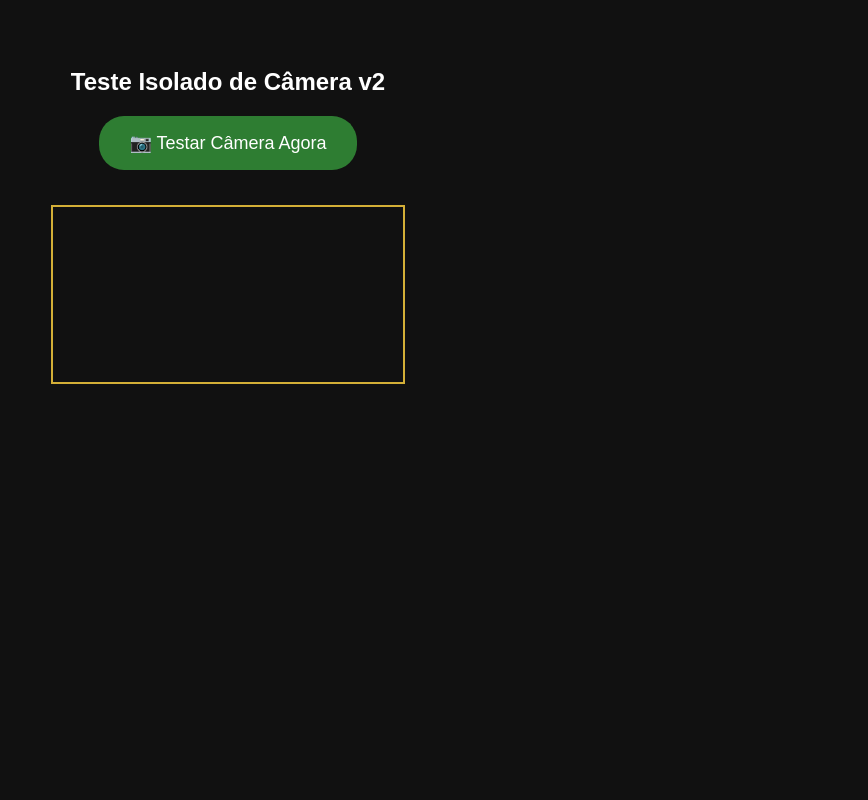
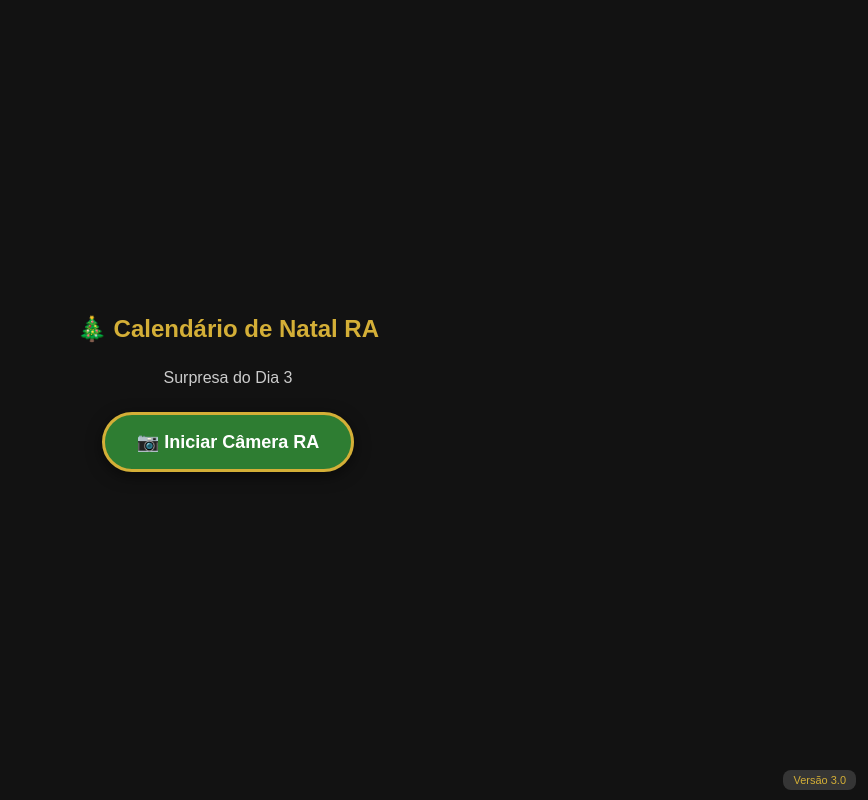
Before and after one commit to raphafaleiros/calendario, a plain HTML site: page index.html in a window 1280 px wide. Shown: the whole page, without its empty margins (412-1280 px from the left). Drawn offline with Linux system fonts and the light colour scheme.

Commit message:
Update index.html

```diff
--- a/index.html
+++ b/index.html
@@ -3,29 +3,136 @@
 <head>
   <meta charset="UTF-8">
   <meta name="viewport" content="width=device-width, initial-scale=1.0">
-  <title>Teste de Câmera</title>
+  <title>Calendário de Natal RA</title>
+
+  <!-- Motores oficiais compatíveis -->
+  <script src="https://aframe.io"></script>
+  <script src="https://jsdelivr.net"></script>
+
+  <style>
+    html, body {
+      margin: 0; padding: 0; width: 100vw; height: 100vh; overflow: hidden;
+      font-family: sans-serif;
+    }
+    #tela-inicio {
+      position: fixed; top: 0; left: 0; width: 100vw; height: 100vh;
+      display: flex; flex-direction: column; align-items: center; justify-content: center;
+      background: #121212; color: #fff; z-index: 99999; text-align: center; padding: 20px; box-sizing: border-box;
+    }
+    #btn-iniciar {
+      background: #2e7d32; color: #fff; border: 3px solid #d4af37;
+      padding: 16px 32px; border-radius: 30px; font-size: 18px; font-weight: bold;
+      cursor: pointer; box-shadow: 0 4px 15px rgba(0,0,0,0.5);
+    }
+    #aviso-topo {
+      position: fixed; top: 20px; left: 50%; transform: translateX(-50%);
+      background: rgba(0, 0, 0, 0.8); color: #fff; padding: 10px 18px;
+      border-radius: 20px; font-size: 13px; font-weight: bold;
+      z-index: 99998; text-align: center; width: 85%; max-width: 320px; display: none;
+    }
+    #botao-som {
+      position: fixed; bottom: 25px; left: 50%; transform: translateX(-50%);
+      background: #b30000; color: #fff; border: 2px solid #d4af37;
+      padding: 12px 24px; border-radius: 25px; font-size: 15px; font-weight: bold;
+      cursor: pointer; z-index: 99998; display: none;
+    }
+    /* ETIQUETA DE VERSÃO (Removeremos depois que estiver tudo 100%) */
+    #etiqueta-versao {
+      position: fixed; bottom: 10px; right: 12px;
+      background: rgba(255, 255, 255, 0.15); color: #d4af37;
+      padding: 4px 10px; border-radius: 8px; font-size: 11px;
+      z-index: 999999; pointer-events: none;
+    }
+  </style>
 </head>
-<body style="background:#111; color:#fff; font-family:sans-serif; text-align:center; padding-top:40px;">
+<body>
 
-  <h2>Teste Isolado de Câmera v2</h2>
-  <button onclick="ligar()" style="padding:16px 30px; font-size:18px; background:#2e7d32; color:#fff; border:none; border-radius:25px;">
-    📷 Testar Câmera Agora
-  </button>
+  <!-- Etiqueta visível para confirmar que o navegador carregou a versão nova -->
+  <div id="etiqueta-versao">Versão 3.0</div>
 
-  <p id="aviso" style="color:#ffeb3b; margin-top:20px; padding:0 15px;"></p>
-  <video id="video" autoplay playsinline style="width:90%; max-width:350px; margin-top:15px; border:2px solid #d4af37;"></video>
+  <!-- Tela inicial com botão para liberar a câmera no clique -->
+  <div id="tela-inicio">
+    <h2 style="color: #d4af37; margin-bottom: 10px;">🎄 Calendário de Natal RA</h2>
+    <p id="subtitulo-dia" style="color: #ccc; margin-bottom: 25px;">Preparando surpresa...</p>
+    <button id="btn-iniciar" onclick="ligarAR()">📷 Iniciar Câmera RA</button>
+    <p id="log-erro" style="color: #ff6b6b; font-size: 13px; margin-top: 20px;"></p>
+  </div>
+
+  <div id="aviso-topo">🎄 Aponte a câmera para o Calendário!</div>
+  <button id="botao-som" onclick="tocarMusica()">🔊 Ativar Música</button>
+
+  <!-- Cena de Realidade Aumentada -->
+  <a-scene
+    id="cena-ar"
+    mindar-image="imageTargetSrc: ./targets.mind; autoStart: false;"
+    color-space="sRGB"
+    renderer="colorManagement: true"
+    vr-mode-ui="enabled: false"
+    device-orientation-permission-ui="enabled: false">
+
+    <a-camera position="0 0 0" look-controls="enabled: false"></a-camera>
+
+    <!-- Alvo 0 (Calendário Cheio) -->
+
+      <a-gltf-model id="modelo-cheio" rotation="90 0 0" position="0 0 0"></a-gltf-model>
+
+
+    <!-- Alvo 1 (Calendário Vazio) -->
+
+      <a-gltf-model id="modelo-vazio" rotation="90 0 0" position="0 0 0"></a-gltf-model>
+
+  </a-scene>
 
   <script>
-    async function ligar() {
-      const aviso = document.getElementById('aviso');
-      aviso.innerText = "⏳ Pedindo permissão ao celular...";
+    const parametros = new URLSearchParams(window.location.search);
+    const dia = parametros.get('dia') || '3';
+
+    document.getElementById('subtitulo-dia').innerText = `Surpresa do Dia ${dia}`;
+
+    const arquivoGlb = (dia === '1') ? './animated_snowglobe.glb' : `./${dia}.glb`;
+    const escala = (dia === '1') ? '0.008 0.008 0.008' : '0.4 0.4 0.4';
+
+    const modCheio = document.getElementById('modelo-cheio');
+    const modVazio = document.getElementById('modelo-vazio');
+    modCheio.setAttribute('src', arquivoGlb);
+    modCheio.setAttribute('scale', escala);
+    modVazio.setAttribute('src', arquivoGlb);
+    modVazio.setAttribute('scale', escala);
+
+    const musica = new Audio(`./musicanatal${dia}.mp3`);
+    function tocarMusica() {
+      musica.loop = true;
+      musica.play().catch(() => {});
+      document.getElementById('botao-som').style.display = 'none';
+    }
+
+    function ligarAR() {
+      const btn = document.getElementById('btn-iniciar');
+      const erroTxt = document.getElementById('log-erro');
+      btn.innerText = "⏳ Abrindo câmera...";
+      btn.disabled = true;
 
       try {
-        const stream = await navigator.mediaDevices.getUserMedia({ video: { facingMode: "environment" } });
-        document.getElementById('video').srcObject = stream;
-        aviso.innerText = "✅ Câmera funcionando perfeitamente!";
-      } catch (erro) {
-        aviso.innerText = "❌ Bloqueado pelo aparelho: " + erro.name + " - " + erro.message;
+        const cena = document.querySelector('a-scene');
+        const arSystem = cena.systems['mindar-image-system'];
+
+        cena.addEventListener("arReady", () => {
+          document.getElementById('tela-inicio').style.display = 'none';
+          document.getElementById('aviso-topo').style.display = 'block';
+          document.getElementById('botao-som').style.display = 'block';
+        });
+
+        cena.addEventListener("arError", () => {
+          btn.disabled = false;
+          btn.innerText = "📷 Tentar Novamente";
+          erroTxt.innerText = "Erro ao iniciar o rastreamento. Verifique o arquivo targets.mind.";
+        });
+
+        arSystem.start();
+      } catch (e) {
+        btn.disabled = false;
+        btn.innerText = "📷 Tentar Novamente";
+        erroTxt.innerText = "Erro: " + e.message;
       }
     }
   </script>
```
